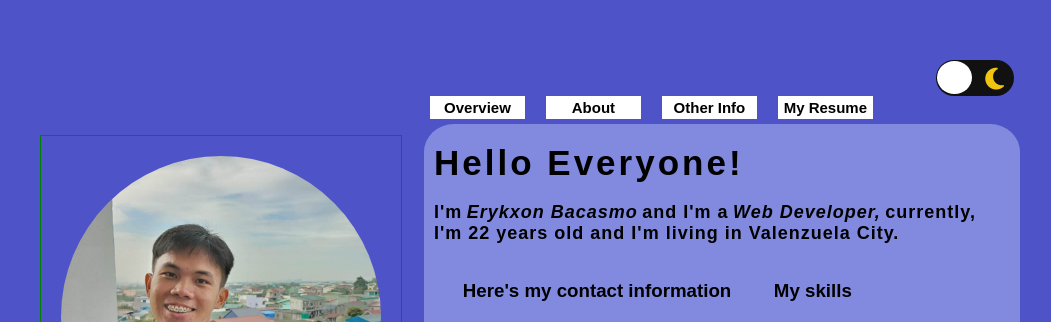
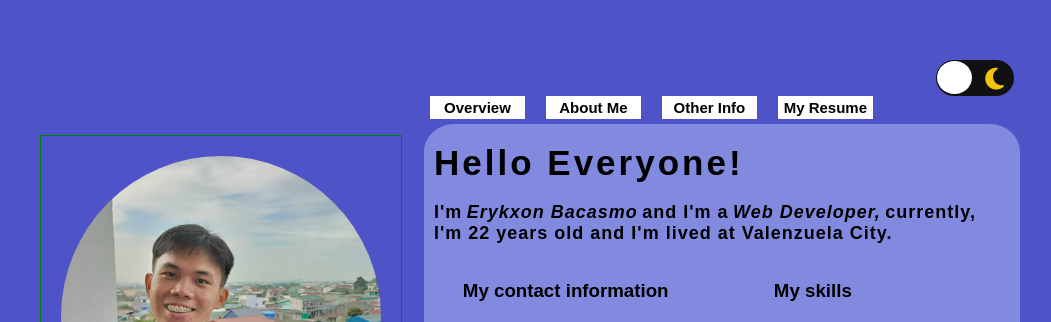
Before and after one commit to erykxon-bacasmo/my_Portfolio, a plain HTML site: page index.html in a window 1280 px wide. Shown: the part 147-469 px from the top of the page, without its empty margins (96-1147 px from the left). Drawn offline with Linux system fonts and the light colour scheme.

Commit message:
fix some syntax here

```diff
--- a/index.html
+++ b/index.html
@@ -37,7 +37,7 @@
     </div>
     <div class="btns">
         <a href="#" id="page-one">Overview</a>
-        <a href="#" id="page-second">About</a>
+        <a href="#" id="page-second">About Me</a>
         <a href="#" id="page-third">Other Info</a>
         <!-- <button id="page-one">Home</button>
         <button id="page-second">About Me</button>
@@ -49,10 +49,10 @@
             <h2>Hello Everyone!</h2>
             <p class="pOne">I'm</p>&nbsp;<p class="pTwo">Erykxon Bacasmo</p>
             <p>and I'm a</p>&nbsp;<p>Web Developer,</p>
-            <p>currently, I'm 22 years old and I'm living in Valenzuela City.</p><br><br>
+            <p>currently, I'm 22 years old and I'm lived at Valenzuela City.</p><br><br>
             <div class="inner-content">
                 <div class="contact">
-                    <h3>Here's my contact information</h3>
+                    <h3>My contact information</h3>
                     <a href="https://web.facebook.com/profile.php?id=100009915428055"><i class="icons fa-brands fa-facebook" id="icons"></i>Erykxon Bacasmo</a>&nbsp;<br>
                     <a href="mailto:erykxon.bacasmo@email.com"><i class="icons fa-solid fa-envelope" id="icons"></i>erykxon.bacasmo@gmail.com</a>&nbsp;<br>
                     <p><i class="icons fa-solid fa-phone" id="icons"></i>09663750139</p>&nbsp;<br>
@@ -64,7 +64,7 @@
                     <p><i class="fa-brands fa-square-js"></i>JavaScript</p><br>
                     <p><i class="fa-brands fa-php"></i>PHP/MySQL</p>
                 </div>
-            </div><br>
+            </div><br><br><br>
             <div class="outer-content">
                 <p>View my repositories and projects: "<a href="https://github.com/erykxon-bacasmo"><i class="icons fa-brands fa-github" id="icons"></i>erykxon-bacasmo</a>"</p><br><br>
             </div>
@@ -95,7 +95,8 @@
             <a href="https://github.com/erykxon-bacasmo"><i class="icons fa-brands fa-github" id="icons"></i>erykxon-bacasmo</a></p><br>
             <a href="mailto:erykxon.bacasmo@email.com"><i class="icons fa-solid fa-envelope" id="icons"></i>erykxon.bacasmo@gmail.com</a>&nbsp;<br>
             <p><i class="icons fa-solid fa-phone" id="icons"></i>09663750139</p>&nbsp;<br>
-            <p><i class="fa-solid fa-map-marker"></i>Ugong, Valenzuela City</p>
+            <p><i class="fa-solid fa-map-marker"></i>Ugong, Valenzuela City</p><br>
+            <p><i class="fa fa-graduation-cap" id="icons"></i>Our Lady of Lourdes College Valenzuela City</p>
 
         </div>
     </div>
```
